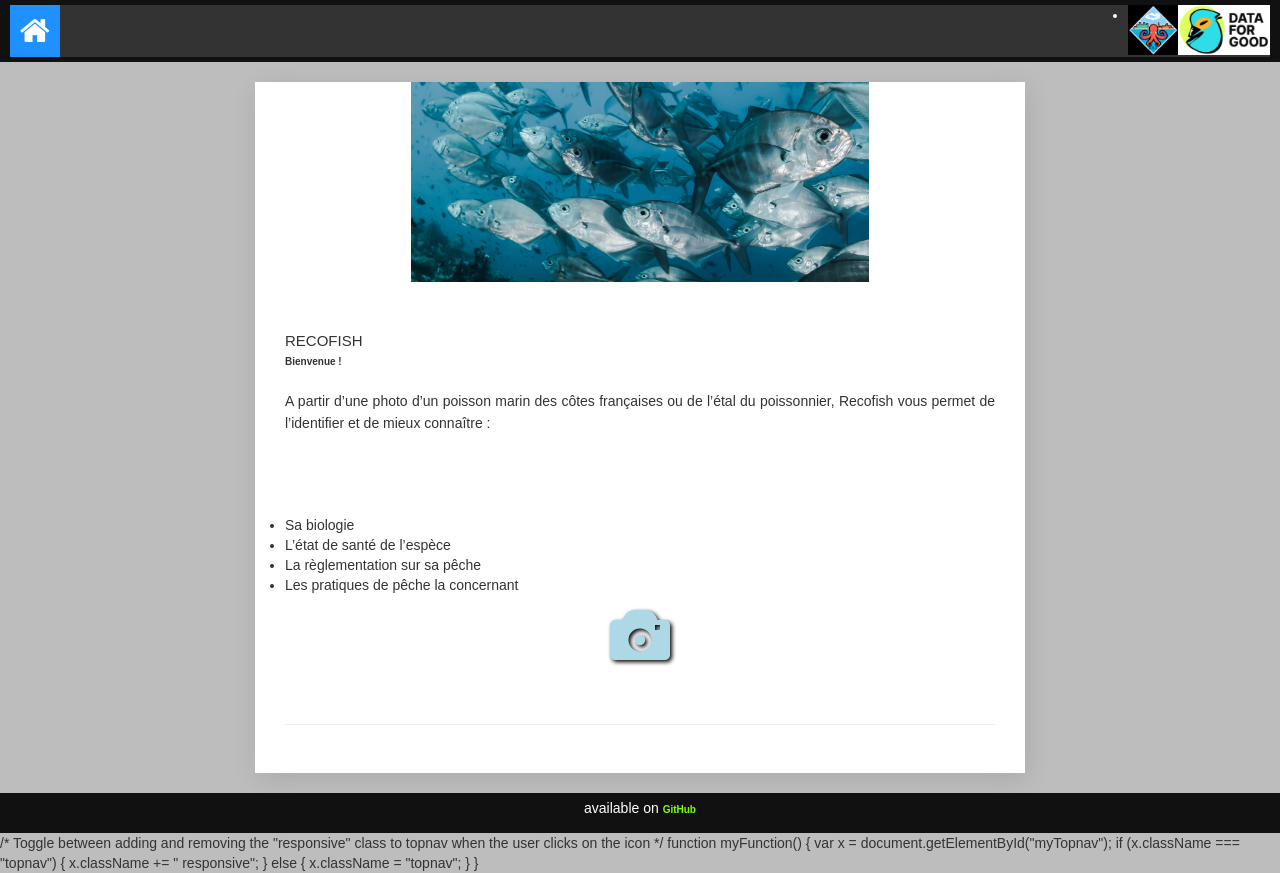
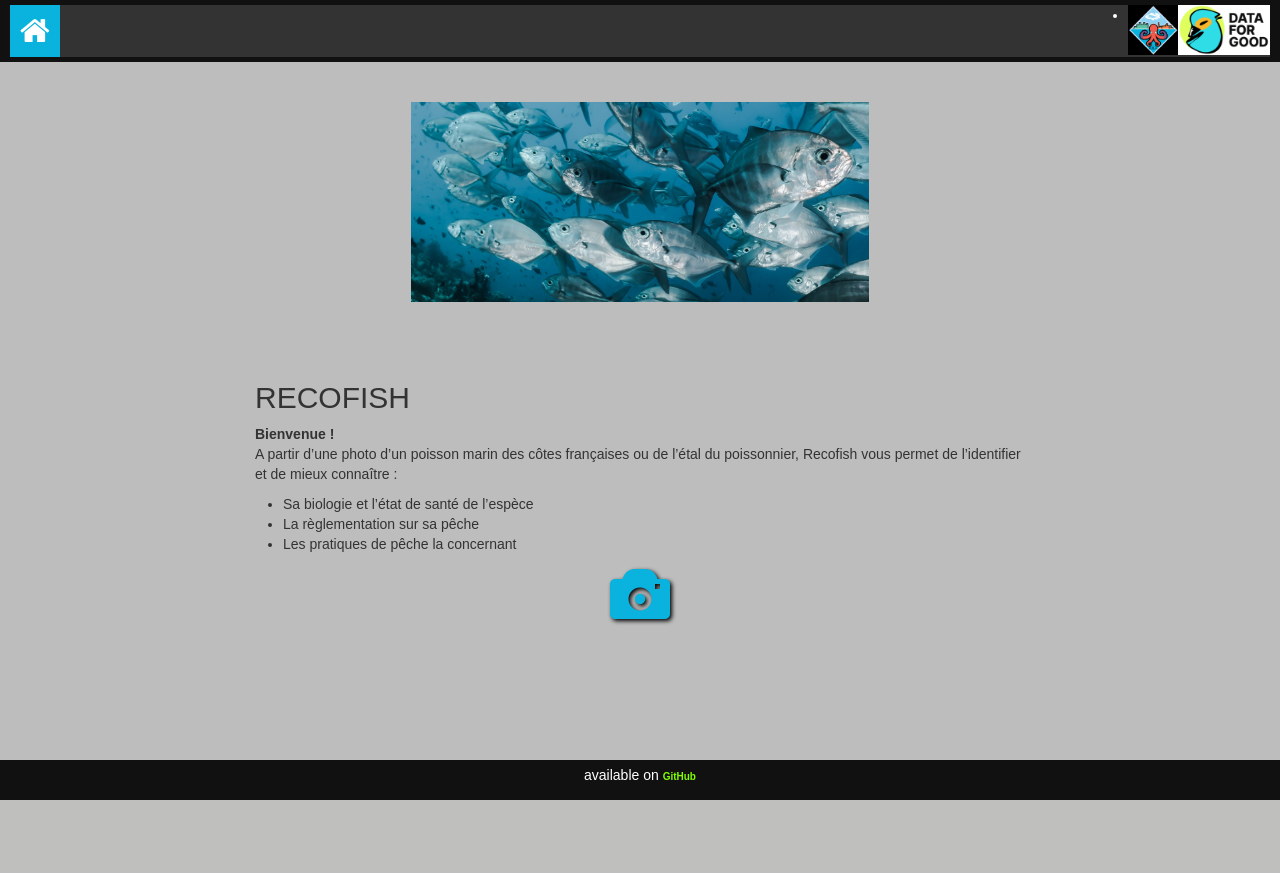
Before and after one commit to egoetz-zz/recofish-demoapp, a Flask app: page / in a window 1280 px wide. After the commit the page ends 800 px from the top, so only its background shows below. Run offline with Flask 3, Linux system fonts and the light colour scheme; some libraries are stand-ins or nearby versions.

Commit message:
Fixes: - index.html: JS code showing, layout - main.py: bad routing for fail case

```diff
--- a/app/controller/main.py
+++ b/app/controller/main.py
@@ -30,10 +30,7 @@ def set_response_headers(response):
 
 @bp.route('/')
 def index():
-    if True:
-        return render_template('main/index.html', title='Recofish-PWA')
-    else:
-        return show_info(55)
+    return render_template('main/index.html', title='Recofish-PWA')
 
 
 @bp.route('/select_species')
@@ -41,6 +38,7 @@ def select():
     for i in range(1, K_TOP+1):
         if request.args.get('chose_' + str(i)) is not None:
             return redirect('/species/' + request.args['id' + str(i)])
+    return index()
 
 
 @bp.route('/species/<id>')
--- a/app/static/css/style.css
+++ b/app/static/css/style.css
@@ -73,12 +73,16 @@ article > footer {
   border-top: 1px solid #efefef;
 }
 
+.home {
+    margin-left: 2em;
+}
+
 .sp-info-section {
     display: block;
     width: 100%;
     text-align: center;
     padding: 10px;
-    background-color: dodgerblue;
+    background-color: #0AB2DE;
 }
 
 .properties {
@@ -242,7 +246,7 @@ a:hover {
 
 .btnValid
 {
-  background-color: dodgerblue;
+  background-color: #0AB2DE;
   border: none;
   border-radius: 8px;
   color: white;
@@ -287,14 +291,14 @@ a:hover {
 
 .i-nav {
     font-size: xx-large;
-    background-color: dodgerblue;
+    background-color: #0AB2DE;
     padding: 10px;
 }
 /* Style the links inside the navigation bar */
 .topnav a {
   float: left;
   display: block;
-  color: dodgerblue;
+  color: #0AB2DE;
   text-align: center;
   text-decoration: none;
   font-size: 16px;
--- a/app/templates/layout.html
+++ b/app/templates/layout.html
@@ -16,15 +16,4 @@
 <footer>
   <p>available on <a href="https://github.com/egoetz-zz/recofish-demoapp" target="_blank" rel="noopener">GitHub</a></p>
 </footer>
-<script>
-/* Toggle between adding and removing the "responsive" class to topnav when the user clicks on the icon */
-function myFunction() {
-  var x = document.getElementById("myTopnav");
-  if (x.className === "topnav") {
-    x.className += " responsive";
-  } else {
-    x.className = "topnav";
-  }
-}
-</script>
 {% endblock %}
--- a/app/templates/main/index.html
+++ b/app/templates/main/index.html
@@ -1,17 +1,15 @@
 {% extends "layout.html" %}
 {% block main %}
-<article>
   <header>
     <img src="{{ url_for('static', filename='images/fond2.jpg') }}" alt="">
   </header>
   <main>
       <div id="welcome">
         <h2>RECOFISH</h2>
-        <span>Bienvenue !</span>
+        <span style="font-weight:700;">Bienvenue !</span>
         <p>A partir d’une photo d’un poisson marin des côtes françaises ou de l’étal du poissonnier, Recofish vous permet de l’identifier et de mieux connaître :<p>
-        <ul>
-            <li>Sa biologie
-            <li>L’état de santé de l’espèce
+        <ul class="home">
+            <li>Sa biologie et l’état de santé de l’espèce
             <li>La règlementation sur sa pêche
             <li>Les pratiques de pêche la concernant
       </ul>
@@ -19,7 +17,7 @@
       <div id="capture">
           <form name="classify" method="POST" enctype="multipart/form-data" action="/classify">
               <label for='select_image' style="width:250px;">
-              <i class="glyphicon glyphicon-camera" style="font-size:60px;color:lightblue;text-shadow:2px 2px 4px #000000;"></i>
+              <i class="glyphicon glyphicon-camera" style="font-size:60px;color:#0AB2DE;text-shadow:2px 2px 4px #000000;"></i>
               </label>
               <input type="file" style='display:none;' name='image' id='select_image' accept="image/x-png,image/jpeg,image/gif" capture="environment" onChange='document.classify.submit();'/>
 <!--              <input type=submit value='Soumettre 1 image'> -->
@@ -29,7 +27,6 @@
   <footer>
     <button id="btnAdd">Install App</button>
   </footer>
-</article>
 {% endblock %}
 {% block scripts %}
 <script>
```
Also changed, not shown: app/static/images/icons/icon-284x284.png (renamed from app/static/images/icons/icon-384x384.png), manifest.webmanifest.
